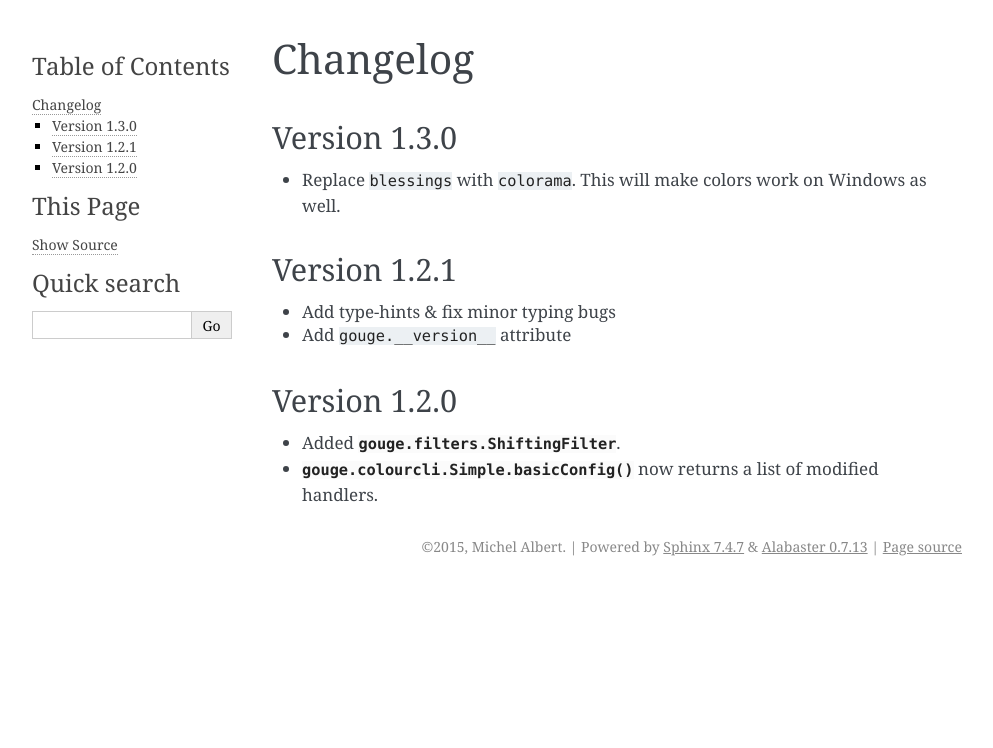
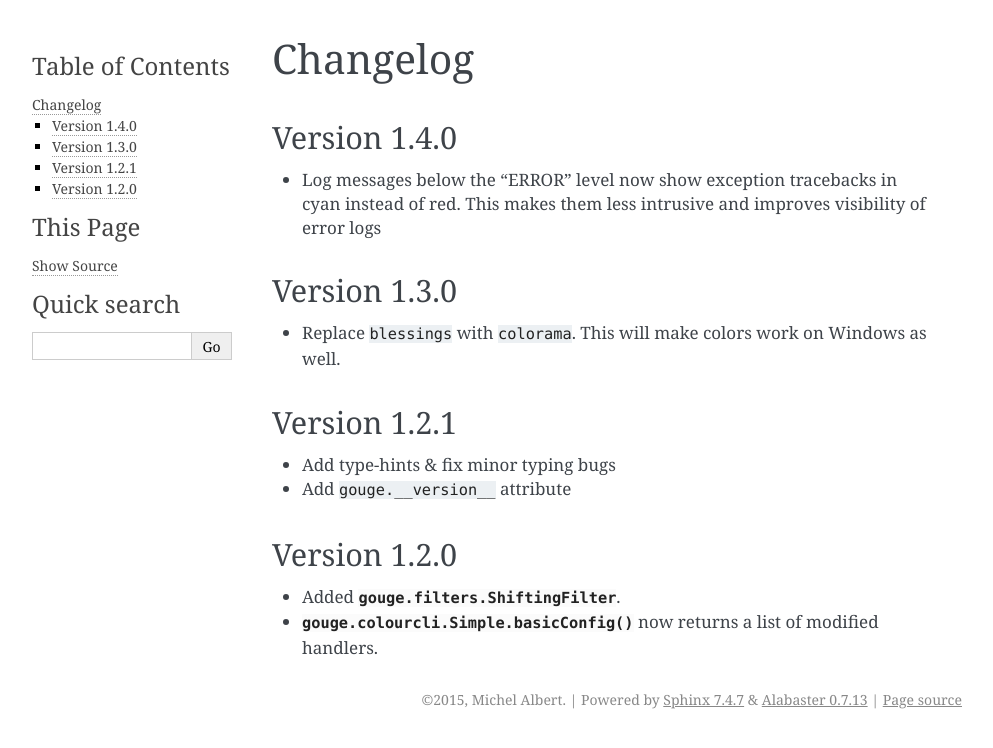
Before and after one commit to exhuma/gouge, a Sphinx documentation site: the page built from docs/changelog.rst, in a window 1280 px wide. Shown: the top 748 px of the page, without its empty margins (148-1141 px from the left). Built offline with Sphinx 7.4.7, drawn with Linux system fonts in a browser that asks for light colours.

Commit message:
Update changelog

```diff
--- a/docs/changelog.rst
+++ b/docs/changelog.rst
@@ -1,5 +1,13 @@
 Changelog
 =========
+
+Version 1.4.0
+-------------
+
+* Log messages below the "ERROR" level now show exception tracebacks in cyan
+  instead of red. This makes them less intrusive and improves visibility of
+  error logs
+
 
 Version 1.3.0
 -------------
```
